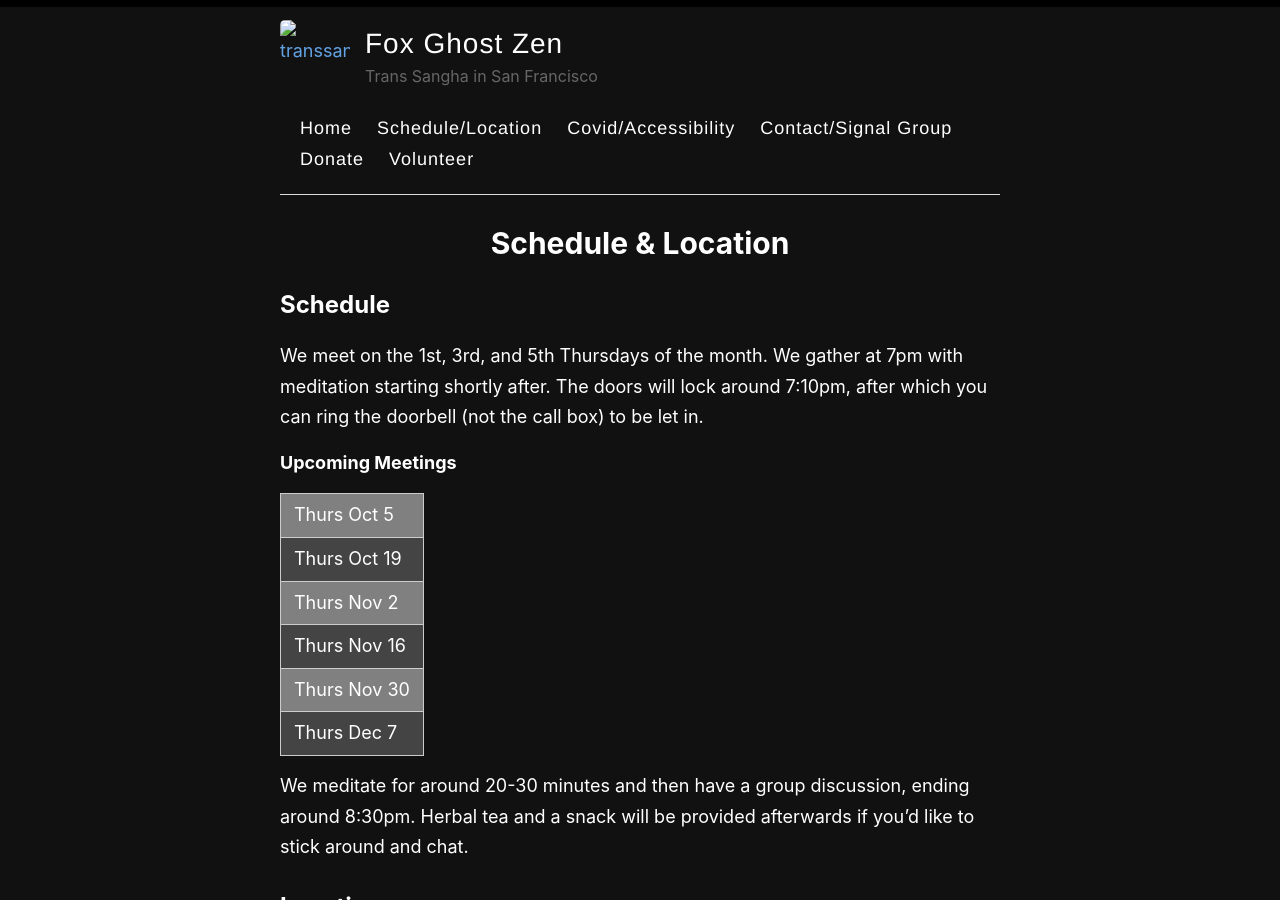
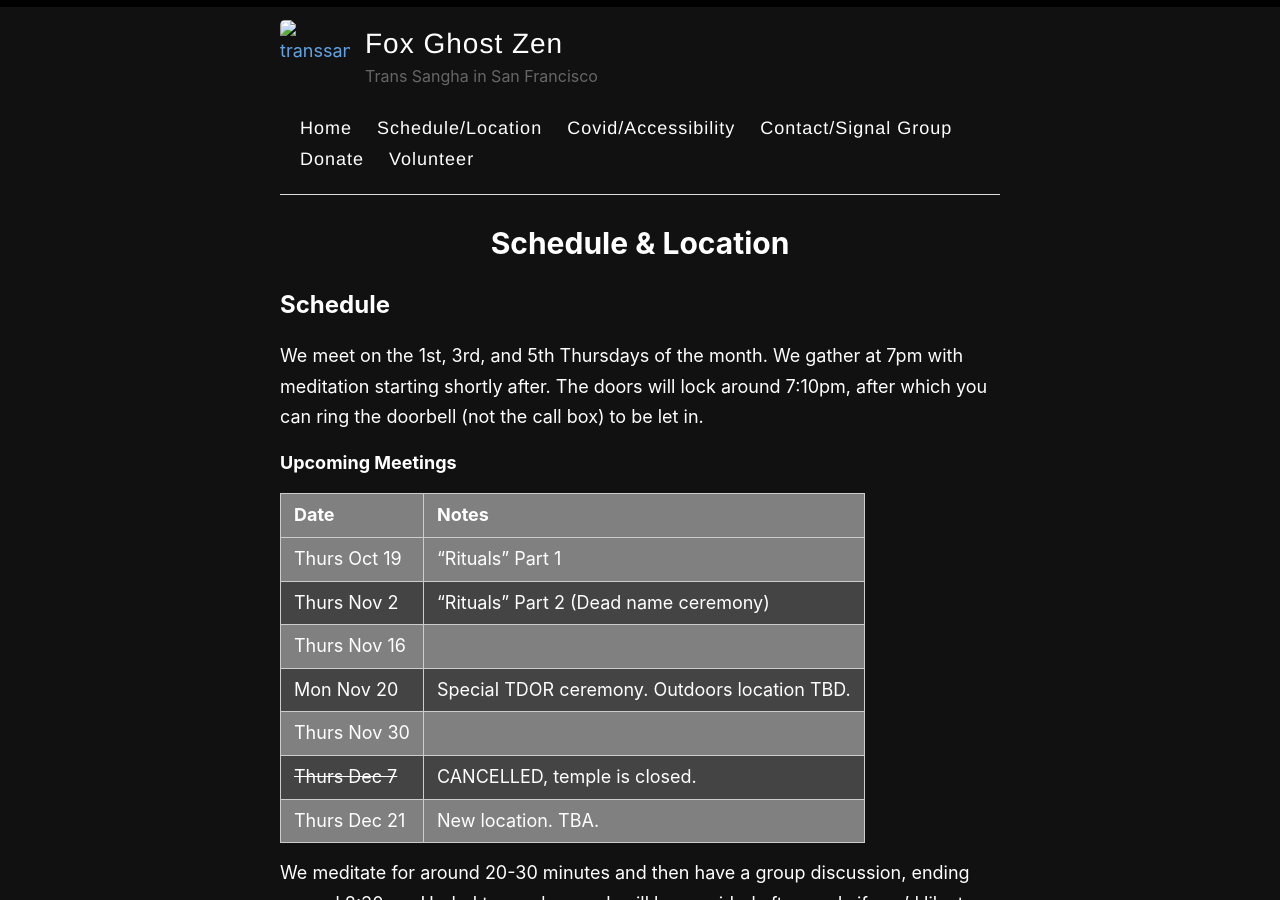
Before and after one commit to rykener/transsangha, a Jekyll site: the page built from _pages/schedule.md, in a window 1280 px wide and 900 px high. Built offline with Jekyll 4.4.1, drawn with Linux system fonts in a browser that asks for light colours.

Commit message:
update schedule and resources

```diff
--- a/_pages/schedule.md
+++ b/_pages/schedule.md
@@ -10,12 +10,15 @@ We meet on the 1st, 3rd, and 5th Thursdays of the month. We gather at 7pm with m
 
 **Upcoming Meetings**
 
-| Thurs Oct 5   |
-| Thurs Oct 19  |
-| Thurs Nov 2   |
+| Date          | Notes
+|---------------|--------
+| Thurs Oct 19  | "Rituals" Part 1
+| Thurs Nov 2   | "Rituals" Part 2 (Dead name ceremony)
 | Thurs Nov 16  |
+| Mon Nov 20    | Special TDOR ceremony. Outdoors location TBD.
 | Thurs Nov 30  |
-| Thurs Dec 7   |
+| ~~Thurs Dec 7~~ | CANCELLED, temple is closed.
+| Thurs Dec 21  | New location. TBA.
 
 We meditate for around 20-30 minutes and then have a group discussion, ending around 8:30pm. Herbal tea and a snack will be provided afterwards if you'd like to stick around and chat.
 
```
Also changed, not shown: _pages/resources.md (+4 -1 lines).
